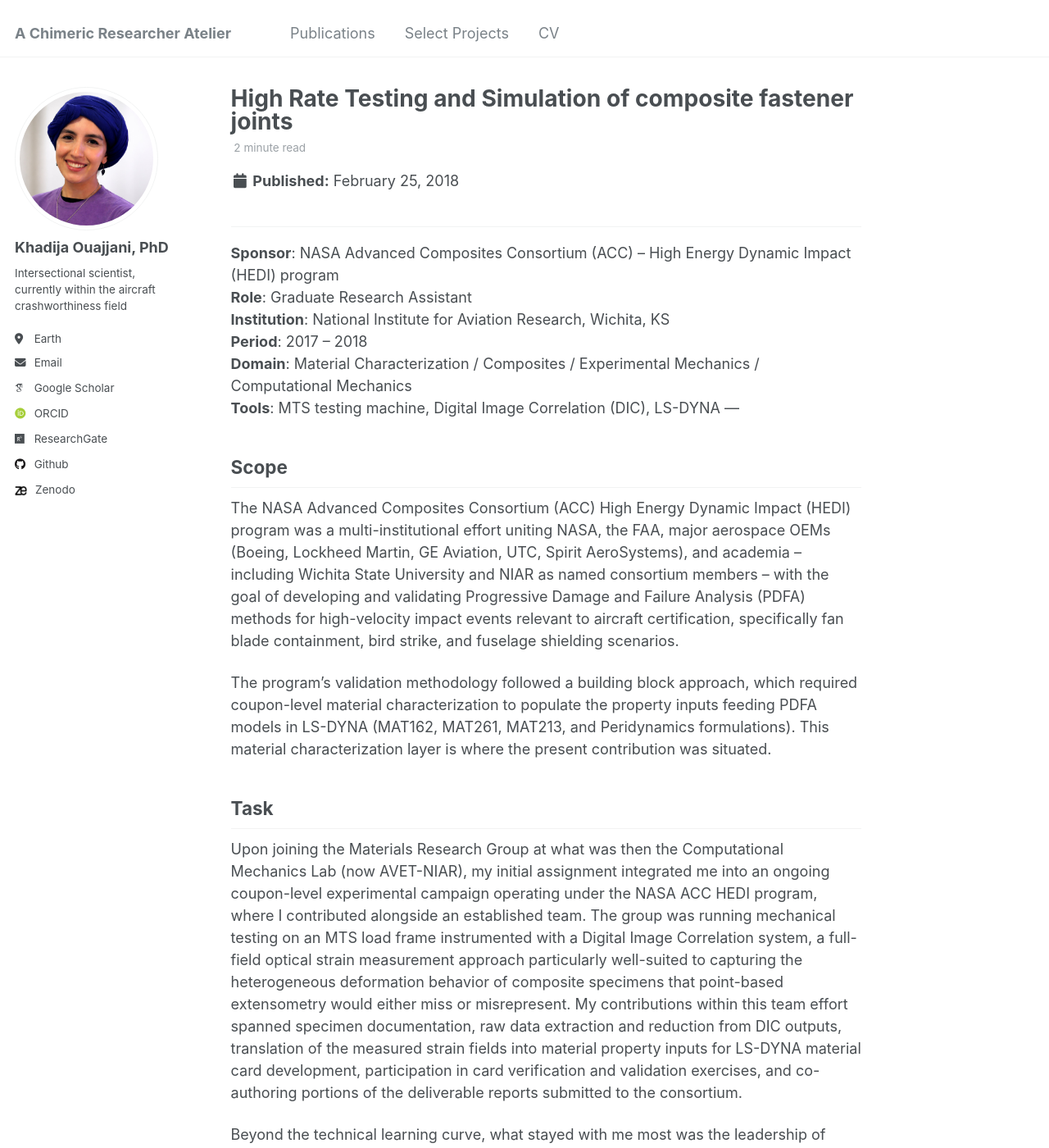
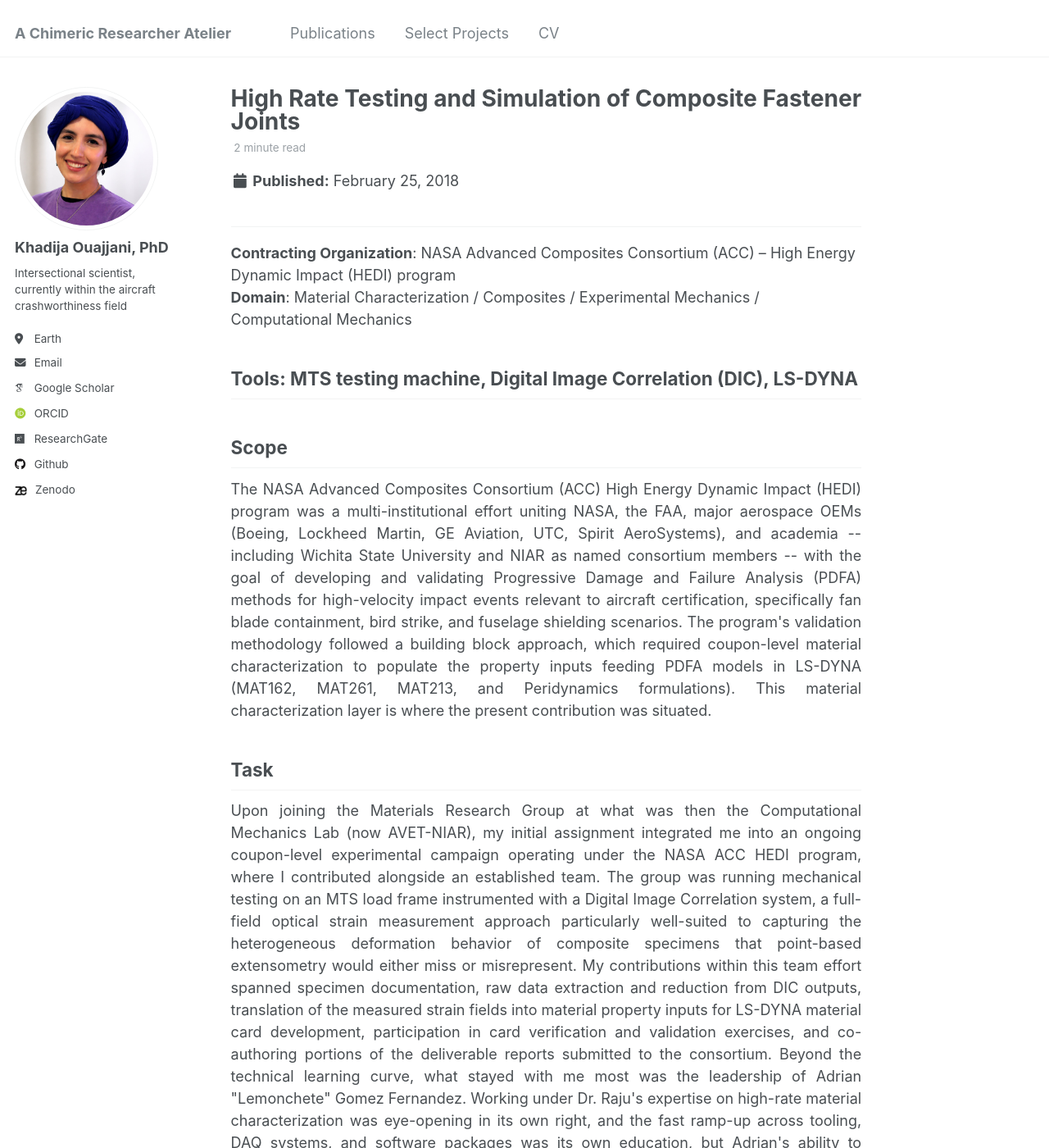
Before and after one commit to drko-curius/drko-curius.github.io, a Jekyll site: the page built from _posts/2019-02-29-NASAHEDI.md, in a window 1280 px wide and 1400 px high. Shown: the whole window at 82% size. Built offline with Jekyll 4.4.1, drawn with Linux system fonts in a browser that asks for light colours; some web fonts are replaced; some of the changed text lies outside the part shown.

Commit message:
Update 2019-02-29-NASAHEDI.md

```diff
--- a/_posts/2019-02-29-NASAHEDI.md
+++ b/_posts/2019-02-29-NASAHEDI.md
@@ -1,5 +1,5 @@
 ---
-title: 'High Rate Testing and Simulation of composite fastener joints'
+title: 'High Rate Testing and Simulation of Composite Fastener Joints'
 date: 2018-02-25
 permalink: /posts/2018/02/CompositeSelectedProject/
 tags:
@@ -15,27 +15,29 @@ tags:
 ---
 
 ---
-**Sponsor**: NASA Advanced Composites Consortium (ACC) -- High Energy Dynamic Impact (HEDI) program
-**Role**: Graduate Research Assistant
-**Institution**: National Institute for Aviation Research, Wichita, KS
-**Period**: 2017 -- 2018
+**Contracting Organization**: NASA Advanced Composites Consortium (ACC) -- High Energy Dynamic Impact (HEDI) program
 **Domain**: Material Characterization / Composites / Experimental Mechanics / Computational Mechanics
+
 **Tools**: MTS testing machine, Digital Image Correlation (DIC), LS-DYNA
 ---
 
 ## Scope
 
-The NASA Advanced Composites Consortium (ACC) High Energy Dynamic Impact (HEDI) program was a multi-institutional effort uniting NASA, the FAA, major aerospace OEMs (Boeing, Lockheed Martin, GE Aviation, UTC, Spirit AeroSystems), and academia --including Wichita State University and NIAR as named consortium members -- with the goal of developing and validating Progressive Damage and Failure Analysis (PDFA) methods for high-velocity impact events relevant to aircraft certification, specifically fan blade containment, bird strike, and fuselage shielding scenarios.
+<div style="text-align: justify;">The NASA Advanced Composites Consortium (ACC) High Energy Dynamic Impact (HEDI) program was a multi-institutional effort uniting NASA, the FAA, major aerospace OEMs (Boeing, Lockheed Martin, GE Aviation, UTC, Spirit AeroSystems), and academia --including Wichita State University and NIAR as named consortium members -- with the goal of developing and validating Progressive Damage and Failure Analysis (PDFA) methods for high-velocity impact events relevant to aircraft certification, specifically fan blade containment, bird strike, and fuselage shielding scenarios.
 
 The program's validation methodology followed a building block approach, which required coupon-level material characterization to populate the property inputs feeding PDFA models in LS-DYNA (MAT162, MAT261, MAT213, and Peridynamics formulations). This material characterization layer is where the present contribution was situated.
 
+</div>
+
 ## Task
 
-Upon joining the Materials Research Group at what was then the Computational Mechanics Lab (now AVET-NIAR), my initial assignment integrated me into an ongoing coupon-level experimental campaign operating under the NASA ACC HEDI program, where I contributed alongside an established team. The group was running mechanical testing on an MTS load frame instrumented with a Digital Image Correlation system, a full-field optical strain measurement approach particularly well-suited to capturing the heterogeneous deformation behavior of composite specimens that point-based extensometry would either miss or misrepresent. My contributions within this team effort spanned specimen documentation, raw data extraction and reduction from DIC outputs, translation of the measured strain fields into material property inputs for LS-DYNA material card development, participation in card verification and validation exercises, and co-authoring portions of the deliverable reports submitted to the consortium.
+<div style="text-align: justify;">Upon joining the Materials Research Group at what was then the Computational Mechanics Lab (now AVET-NIAR), my initial assignment integrated me into an ongoing coupon-level experimental campaign operating under the NASA ACC HEDI program, where I contributed alongside an established team. The group was running mechanical testing on an MTS load frame instrumented with a Digital Image Correlation system, a full-field optical strain measurement approach particularly well-suited to capturing the heterogeneous deformation behavior of composite specimens that point-based extensometry would either miss or misrepresent. My contributions within this team effort spanned specimen documentation, raw data extraction and reduction from DIC outputs, translation of the measured strain fields into material property inputs for LS-DYNA material card development, participation in card verification and validation exercises, and co-authoring portions of the deliverable reports submitted to the consortium.
 
 Beyond the technical learning curve, what stayed with me most was the leadership of Adrian "Lemonchete" Gomez Fernandez. Working under Dr. Raju's expertise on high-rate material characterization was eye-opening in its own right, and the fast ramp-up across tooling, DAQ systems, and software packages was its own education, but Adrian's ability to navigate the human side of technical work left a more lasting impression. He held a rare balance: solid engineering judgment, genuine approachability, the willingness to push back when needed, and a grounded instinct for keeping ambitious work tethered to feasible outcomes, all while managing a team drawn from genuinely different backgrounds and cultures. He was the reason I chose to continue with the materials research group when I started my PhD, and his departure left a noticeable gap.
+
+</div>
 
 ## Learn more
 
 - [AIAA Scitech 2019 Forum](https://arc.aiaa.org/doi/abs/10.2514/6.2019-2058)
-- [NIAR Research Publication](https://soar.wichita.edu/entities/publication/4484c96b-0522-49d9-9bf4-73d251bec7b3)
+- [NIAR Related Publication](https://soar.wichita.edu/entities/publication/4484c96b-0522-49d9-9bf4-73d251bec7b3)
```
